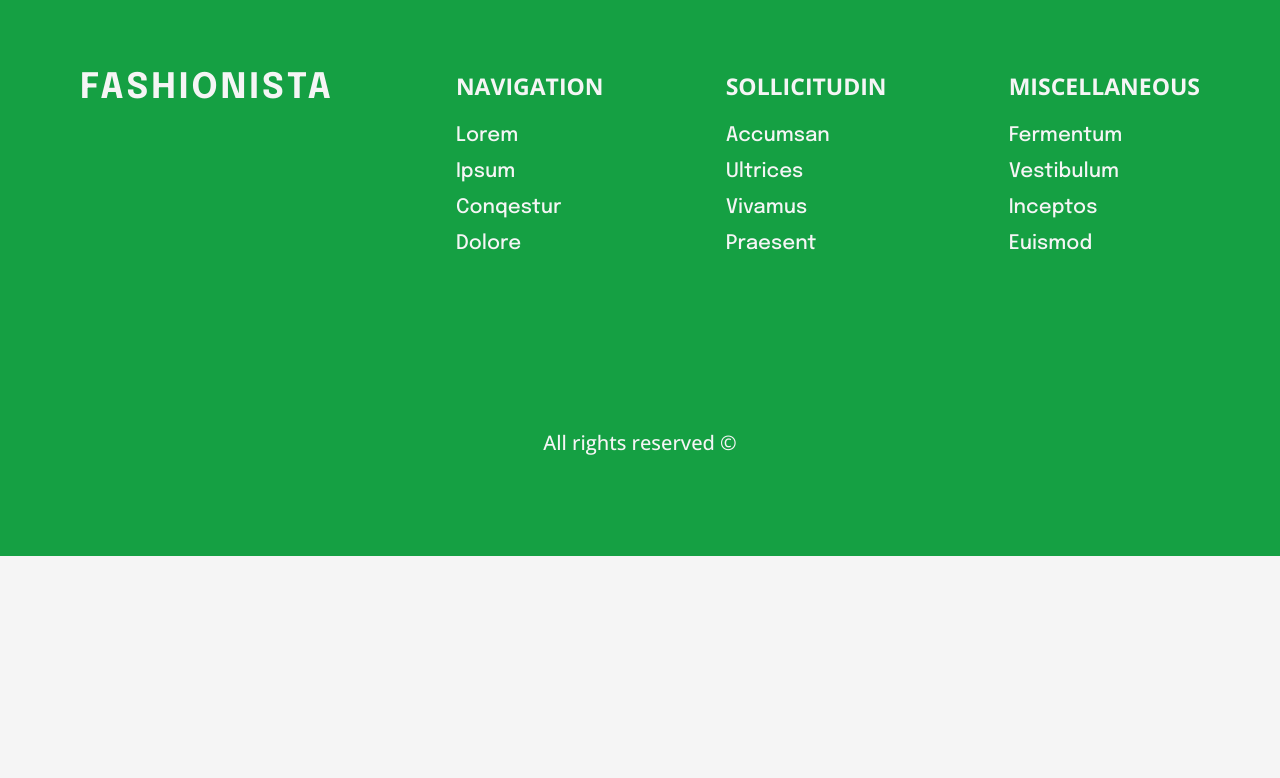
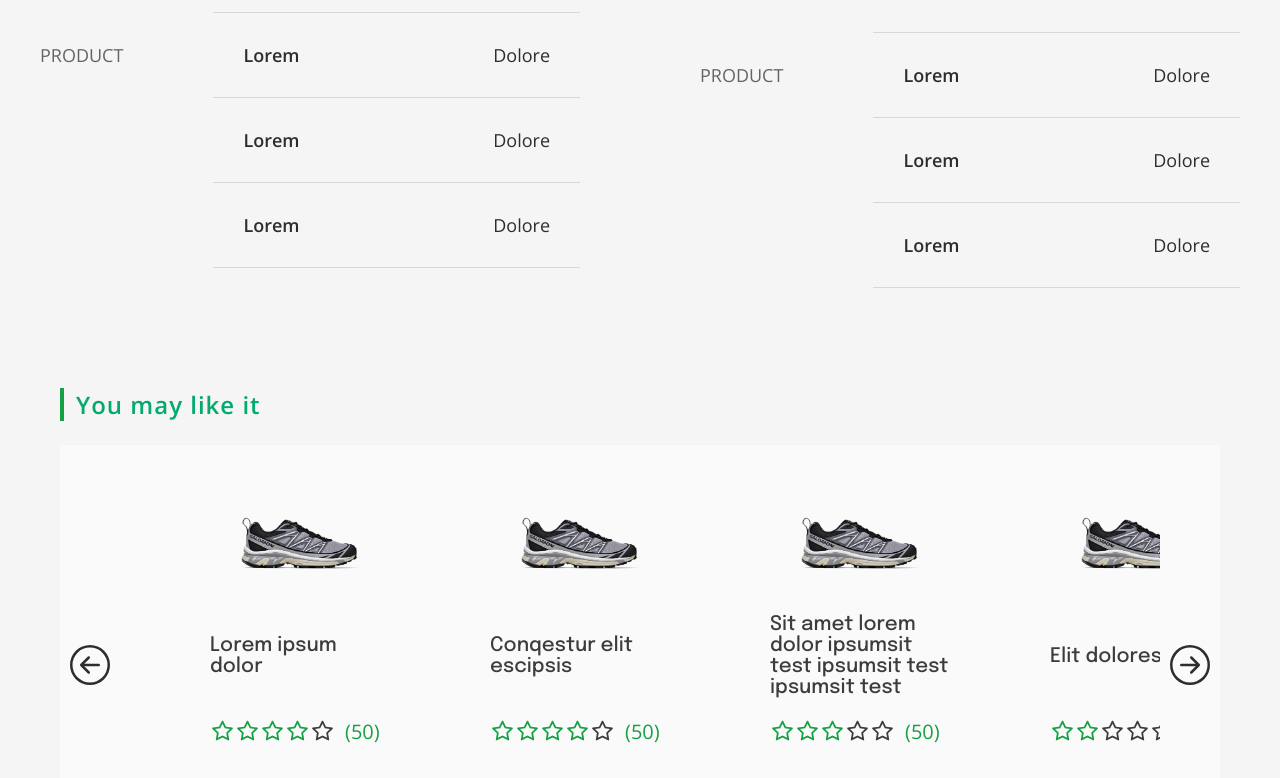
Before and after one commit to vrecek/shopping, a Next.js app: page /product/1 in a window 1280 px wide. Shown: the part 1469-2247 px from the top of the page. Before the commit the page ends 2025 px from the top, so only its background shows below. Built offline with nearby package versions, Linux system fonts and the light colour scheme.

Commit message:
Product page

```diff
--- a/src/components/Home/HomeProducts/ProductsContainer.tsx
+++ b/src/components/Home/HomeProducts/ProductsContainer.tsx
@@ -2,12 +2,9 @@ import Icon from '@/components/Common/Icon'
 import { Aliases } from '@/util/Client'
 import React from 'react'
 import { BsArrowLeftCircle, BsArrowRightCircle } from 'react-icons/bs'
-import styles from '../../../styles/Home/HomeProducts.module.scss'
 
 
 const ProductsContainer = ({children}: Aliases.Text<JSX.Element[]>) => {
-    const {arrow, 'products-container': pc, 'products-wrapper': pw} = styles
-
     const scrollProducts = (e: React.MouseEvent, direction: 'left' | 'right'): void => {
         const t: HTMLElement = e.currentTarget! as HTMLElement,
               svg: HTMLElement = t.children[0] as HTMLElement,
@@ -28,19 +25,19 @@ const ProductsContainer = ({children}: Aliases.Text<JSX.Element[]>) => {
 
 
     return (
-        <section className={pc}>
+        <section className='basic-products-container'>
 
-            <Icon action={(e) => scrollProducts(e, 'left')} cname={arrow}>
+            <Icon action={(e) => scrollProducts(e, 'left')} cname='arrow'>
                 <BsArrowLeftCircle />
             </Icon>
 
-            <section className={pw}>
+            <section className='products-wrapper'>
 
                 {children}
 
             </section>
 
-            <Icon action={(e) => scrollProducts(e, 'right')} cname={arrow}>
+            <Icon action={(e) => scrollProducts(e, 'right')} cname='arrow'>
                 <BsArrowRightCircle />
             </Icon>
 
--- a/src/components/Product/ProductBottom/Description/Description.tsx
+++ b/src/components/Product/ProductBottom/Description/Description.tsx
@@ -1,11 +1,13 @@
 import styles from '@/styles/Product/ProductBottom.module.scss'
+import DescriptionSection from './DescriptionSection'
 
 
 const Description = () => {
     return (
         <section className={ styles['description-section'] }>
 
-            desc
+            <DescriptionSection />
+            <DescriptionSection />
 
         </section>
     )
--- /dev/null
+++ b/src/components/Product/ProductBottom/Description/DescriptionSection.tsx
@@ -0,0 +1,29 @@
+import styles from '@/styles/Product/ProductBottom.module.scss'
+
+
+const DescriptionSection = () => {
+    return (
+        <section className={ styles['description-object'] }>
+
+            <p className={ styles['header'] }>Product</p>
+
+            <ul>
+
+                {
+                    [...Array(5)].map((x, i) => (
+                        <li key={i}>
+
+                            <p className={ styles['key'] }>Lorem</p>
+                            <p className={ styles['value'] }>Dolore</p>
+
+                        </li>
+                    ))
+                }
+
+            </ul>
+
+        </section>
+    )
+}
+
+export default DescriptionSection
--- /dev/null
+++ b/src/components/Product/SimilarProducts.tsx
@@ -0,0 +1,82 @@
+import { ProductItemType } from "@/interfaces/HomeInterfaces"
+import ProductItem from "../Home/HomeProducts/ProductItem"
+import ProductsContainer from "../Home/HomeProducts/ProductsContainer"
+import product from '@/images/product.png'
+import { SimilarProductsType } from "@/interfaces/ProductPageInterfaces"
+import styles from '@/styles/Product/Product.module.scss'
+
+
+const SimilarProducts = ({header}: SimilarProductsType) => {
+    const prods: ProductItemType[] = [
+        {
+            image: product.src,
+            id: '1',
+            price: 999,
+            name: 'Lorem ipsum dolor',
+            rate: 4,
+            totalRates: 50
+        },
+        {
+            image: product.src,
+            id: '2',
+            price: 999,
+            name: 'Conqestur elit escipsis',
+            rate: 4,
+            totalRates: 50
+        },
+        {
+            image: product.src,
+            id: '3',
+            price: 999,
+            name: 'Sit amet lorem dolor ipsumsit test ipsumsit test ipsumsit test',
+            rate: 3,
+            totalRates: 50
+        },
+        {
+            image: product.src,
+            id: '4',
+            price: 999,
+            name: 'Elit doloresit',
+            rate: 2,
+            totalRates: 50
+        },
+        {
+            image: product.src,
+            id: '5',
+            price: 999,
+            name: 'Dolore lorem sit ipsum',
+            rate: 5,
+            totalRates: 50
+        }
+    ]
+
+
+    return (
+        <section className={ styles['similar-products'] }>
+
+            <p className={ styles['products-header'] }>{header}</p>
+
+            <ProductsContainer>
+
+                {
+                    prods.map(x => (
+                        <ProductItem
+                            key={x.id}
+                            id={x.id}
+                            totalRates={x.totalRates}
+                            image={x.image}
+                            name={x.name}
+                            rate={x.rate}
+                            price={x.price}
+                        />
+                    ))
+                }
+
+            </ProductsContainer>
+
+        </section>
+    )
+}
+
+
+export default SimilarProducts
--- a/src/interfaces/ProductPageInterfaces.tsx
+++ b/src/interfaces/ProductPageInterfaces.tsx
@@ -45,3 +45,7 @@ export type UserRatingType = ModuleClassname & {
     rate: number
     activeClassname: string
 }
+
+export type SimilarProductsType = {
+    header: string
+}
--- a/src/pages/product/[id].tsx
+++ b/src/pages/product/[id].tsx
@@ -3,6 +3,7 @@ import Description from '@/components/Product/ProductBottom/Description/Descript
 import DisplaySelect from '@/components/Product/ProductBottom/DisplaySelect';
 import ProductImage from '@/components/Product/ProductImage/ProductImage';
 import ProductRight from '@/components/Product/ProductRight/ProductRight';
+import SimilarProducts from '@/components/Product/SimilarProducts';
 import { PageParams } from '@/interfaces/CommonInterfaces';
 import { ProductType } from '@/interfaces/ProductType';
 import styles from '@/styles/Product/Product.module.scss'
@@ -40,6 +41,9 @@ const ProductPage = ({searchedProduct}: {searchedProduct: ProductType}) => {
 
                 {displaySection}
 
+                <SimilarProducts header="You may like it" />
+                <SimilarProducts header="Other from category" />
+
             </main>
 
         </LayoutWrap>
--- a/src/styles/Product/Product.module.scss
+++ b/src/styles/Product/Product.module.scss
@@ -3,6 +3,21 @@
 main.product-page {
     min-height: 100vh;
     padding: 2em;
+
+    section.similar-products {
+        margin: 4em 0;
+        padding: 0 1em;
+
+        p.products-header {
+            font-size: 1.2rem;
+            letter-spacing: 1px;
+            margin-bottom: 1em;
+            color: $clr-greenl;
+            border-left: 4px solid $clr-greend;
+            padding-left: .5em;
+            font-weight: 600;
+        }
+    }
 
     section.main-wrap {
         @include Flex(sb, fs);
--- a/src/styles/Product/ProductBottom.module.scss
+++ b/src/styles/Product/ProductBottom.module.scss
@@ -94,7 +94,7 @@ section {
                     }
 
                     section.text-wrap {
-                        background: rgb(235, 235, 235);
+                        background: rgb(240, 240, 240);
                         width: 90%;
                         padding: .75em;
 
@@ -135,7 +135,45 @@ section {
     }
 
     &.description-section {
-        background: green;
+        @include Flex(sb, none  );
+
+        section.description-object {
+            @include Flex(fs, c);
+            width: 45%;
+
+            &:not(:last-child) {
+                margin-bottom: 2em;
+            }
+
+            p { font-size: .9rem; }
+
+            p.header {
+                text-transform: uppercase;
+                color: rgb(100, 100, 100);
+                margin-right: 5em;
+            }
+
+            ul {
+                list-style: none;
+                flex-grow: 1;
+
+                li {
+                    @include Flex(sb, c);
+                    border-bottom: 1px solid $clr-greyl;
+                    padding: 1.5em;
+
+                    p {
+                        &.key {
+                            font-weight: 600;
+                        }
+
+                        &.value {
+
+                        }
+                    }
+                }
+            }
+        }
     }
 }
 
@@ -144,7 +182,7 @@ ul.display-select {
     margin-bottom: 3em;
     display: flex;
     list-style: none;
-    background: rgb(235, 235, 235);
+    background: rgb(240, 240, 240);
     border-radius: .25em;
 
     li {
@@ -152,7 +190,7 @@ ul.display-select {
         text-align: center;
         cursor: pointer;
         position: relative;
-        font-weight: 600;
+        font-weight: 500;
         font-family: 'Epilogue', sans-serif;
         color: $clr-greend;
 
--- a/src/styles/index.scss
+++ b/src/styles/index.scss
@@ -95,6 +95,34 @@ body {
         }
     }
 
+    section.basic-products-container {
+        @include Flex(sb);
+
+        span.arrow {
+            @include Flex(c, c);
+            cursor: pointer;
+            background: rgb(250, 250, 250);
+            padding: 0 .5em;
+
+            svg {
+                @include Rectangle(40px);
+                transition: .3s;
+            }
+
+            &:hover {
+                color: $clr-greenl;
+            }
+        }
+
+        section.products-wrapper {
+            flex-grow: 1;
+            padding: 2em;
+            display: flex;
+            overflow: hidden;
+            background: rgb(250, 250, 250);
+        }
+    }
+
     section.product-in-stock {
         margin: 1.5em 0;
         border-left: 4px solid $clr-greenl;
```
Also changed, not shown: src/styles/Home/HomeProducts.module.scss (+0 -28 lines).
